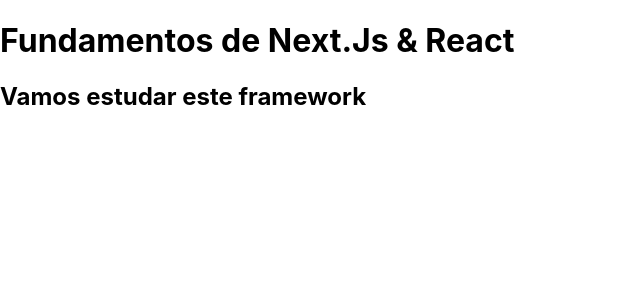
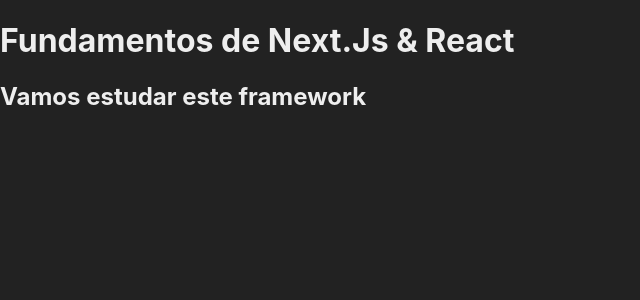
Before and after one commit to RobertoCosta33/nextjs_cod3r_course, a Next.js app: page / in a window 1280 px wide. Shown: the top 300 px of the page, without its empty margins (0-640 px from the left). Built offline with nearby package versions, Linux system fonts and the light colour scheme.

Commit message:
feat: add global css with arquive app.css in _app.tsx

```diff
--- a/pages/_app.jsx
+++ b/pages/_app.jsx
@@ -1,7 +1,8 @@
-import '../styles/globals.css'
+import "../styles/globals.css";
+import "../styles/app.css";
 
-function MyApp({ Component, pageProps }) {
-  return <Component {...pageProps} />
-}
+const MyApp = ({ Component, pageProps }) => {
+  return <Component {...pageProps} />;
+};
 
-export default MyApp
+export default MyApp;
--- /dev/null
+++ b/styles/app.css
@@ -0,0 +1,5 @@
+html,
+body {
+  background-color: #222;
+  color: #eee;
+}
```
